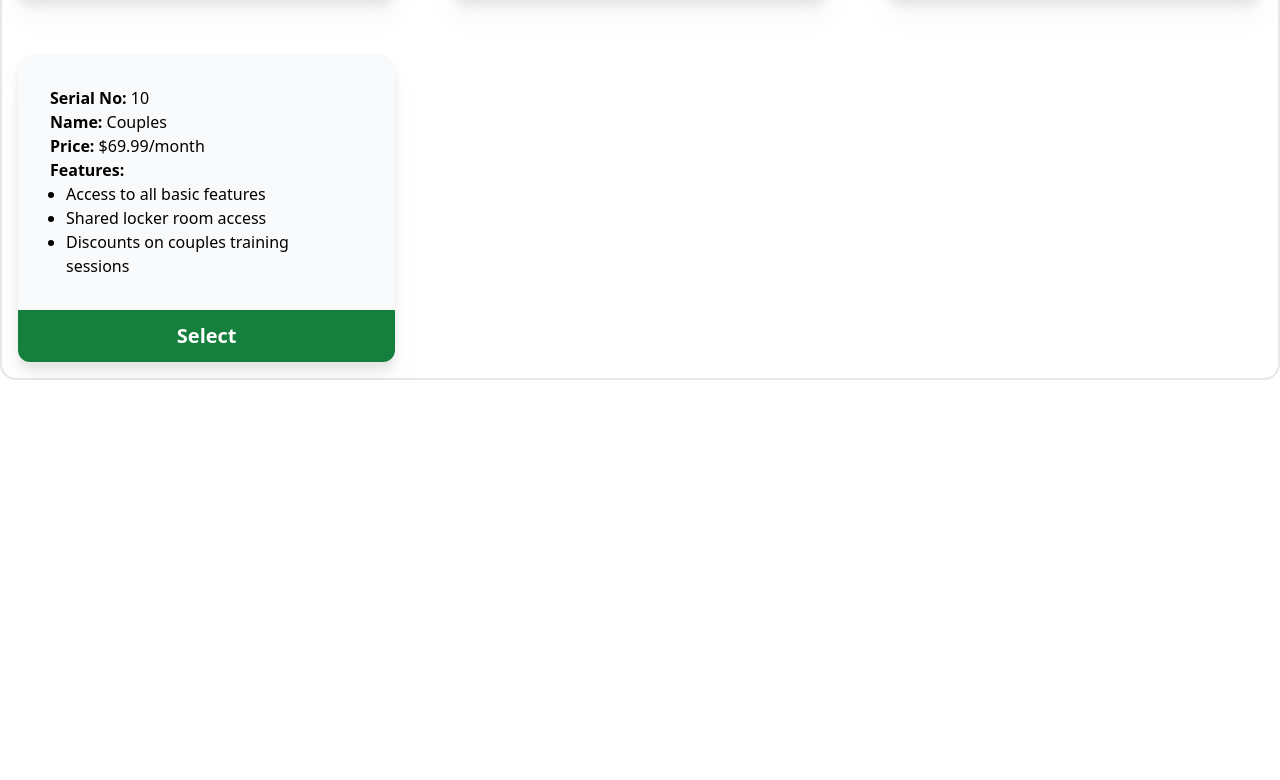
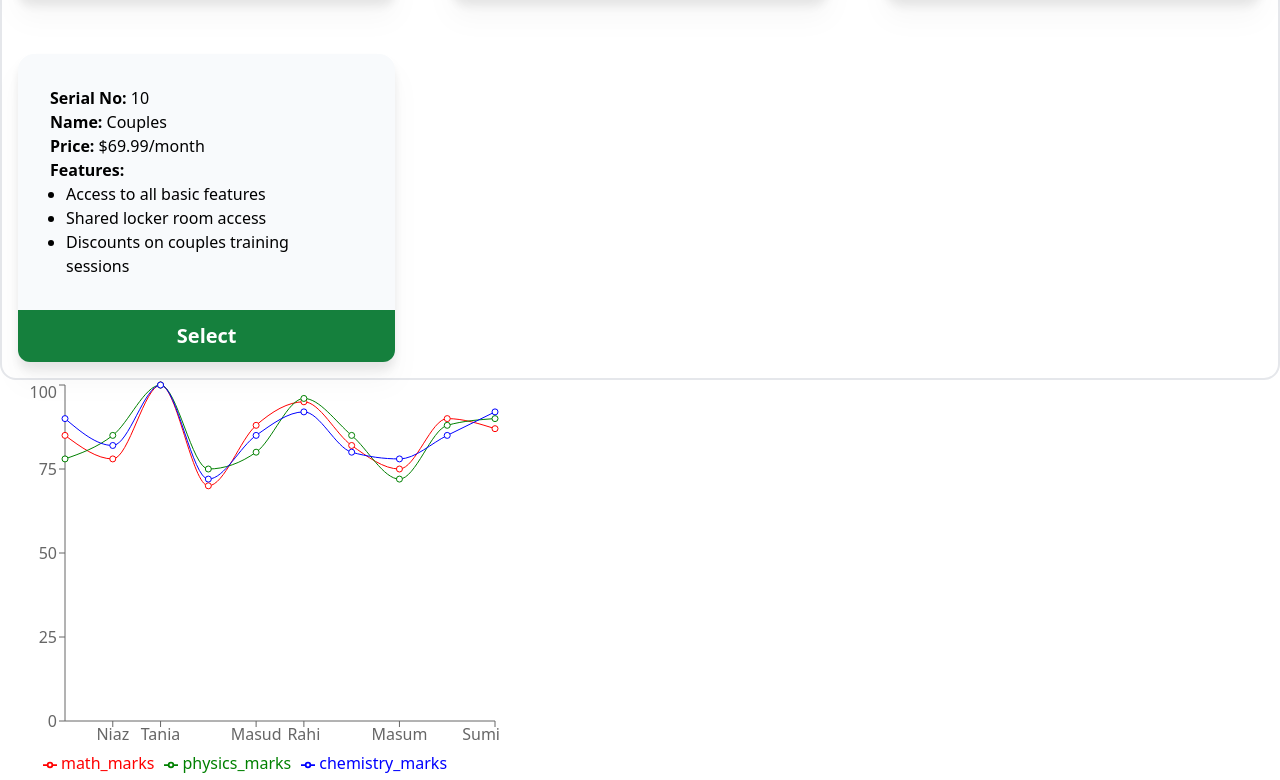
Before and after one commit to moudud-hoq/react-router, a React (Vite) app: page / in a window 1280 px wide. Shown: the part 1204-1984 px from the top of the page. Before the commit the page ends 1584 px from the top, so only its background shows below. Built offline with nearby package versions, Linux system fonts and the light colour scheme.

Commit message:
Graph or Rechart added successfully

```diff
--- a/package.json
+++ b/package.json
@@ -13,7 +13,8 @@
     "prop-types": "^15.8.1",
     "react": "^18.2.0",
     "react-dom": "^18.2.0",
-    "react-icons": "^5.0.1"
+    "react-icons": "^5.0.1",
+    "recharts": "^2.12.3"
   },
   "devDependencies": {
     "@types/react": "^18.2.64",
--- a/src/App.jsx
+++ b/src/App.jsx
@@ -3,6 +3,7 @@
 import "./App.css";
 import NavBar from "./Components/NavBar/NavBar";
 import PriceOptions from "./Components/PriceOptions/PriceOptions";
+import LineChart from "./LineChart/LineChart";
 
 function App() {
   // const [count, setCount] = useState(0)
@@ -12,6 +13,7 @@ function App() {
       <div className="container mx-auto">
         <NavBar />
         <PriceOptions />
+        <LineChart />
       </div>
     </>
   );
--- /dev/null
+++ b/src/LineChart/LineChart.jsx
@@ -0,0 +1,99 @@
+import {
+  LineChart as LChart,
+  Line,
+  XAxis,
+  YAxis,
+  Tooltip,
+  Legend,
+} from "recharts";
+
+const LineChart = () => {
+  const subjectMarksData = [
+    {
+      id: 1,
+      name: "Jhankar",
+      math_marks: 85,
+      physics_marks: 78,
+      chemistry_marks: 90,
+    },
+    {
+      id: 2,
+      name: "Niaz",
+      math_marks: 78,
+      physics_marks: 85,
+      chemistry_marks: 82,
+    },
+    {
+      id: 3,
+      name: "Tania",
+      math_marks: 100,
+      physics_marks: 100,
+      chemistry_marks: 100,
+    },
+    {
+      id: 4,
+      name: "Fahmid",
+      math_marks: 70,
+      physics_marks: 75,
+      chemistry_marks: 72,
+    },
+    {
+      id: 5,
+      name: "Masud",
+      math_marks: 88,
+      physics_marks: 80,
+      chemistry_marks: 85,
+    },
+    {
+      id: 6,
+      name: "Rahi",
+      math_marks: 95,
+      physics_marks: 96,
+      chemistry_marks: 92,
+    },
+    {
+      id: 7,
+      name: "Sophia",
+      math_marks: 82,
+      physics_marks: 85,
+      chemistry_marks: 80,
+    },
+    {
+      id: 8,
+      name: "Masum",
+      math_marks: 75,
+      physics_marks: 72,
+      chemistry_marks: 78,
+    },
+    {
+      id: 9,
+      name: "Mizan",
+      math_marks: 90,
+      physics_marks: 88,
+      chemistry_marks: 85,
+    },
+    {
+      id: 10,
+      name: "Sumi",
+      math_marks: 87,
+      physics_marks: 90,
+      chemistry_marks: 92,
+    },
+  ];
+
+  return (
+    <div className="">
+      <LChart width={500} height={400} data={subjectMarksData}>
+        <XAxis dataKey="name" />
+        <YAxis />
+        <Tooltip />
+        <Legend />
+        <Line type="monotone" dataKey="math_marks" stroke="red" />
+        <Line type="monotone" dataKey="physics_marks" stroke="green" />
+        <Line type="monotone" dataKey="chemistry_marks" stroke="blue" />
+      </LChart>
+    </div>
+  );
+};
+
+export default LineChart;
```
Also changed, not shown: 1 other file (tests, documents, lock files or other folders).
